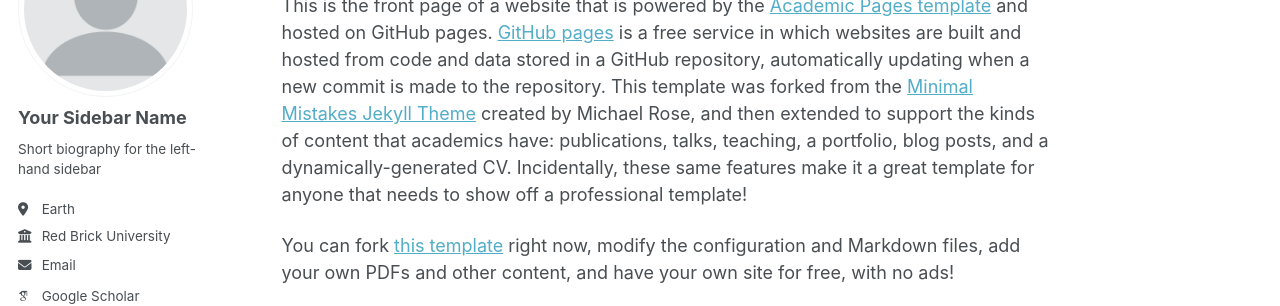
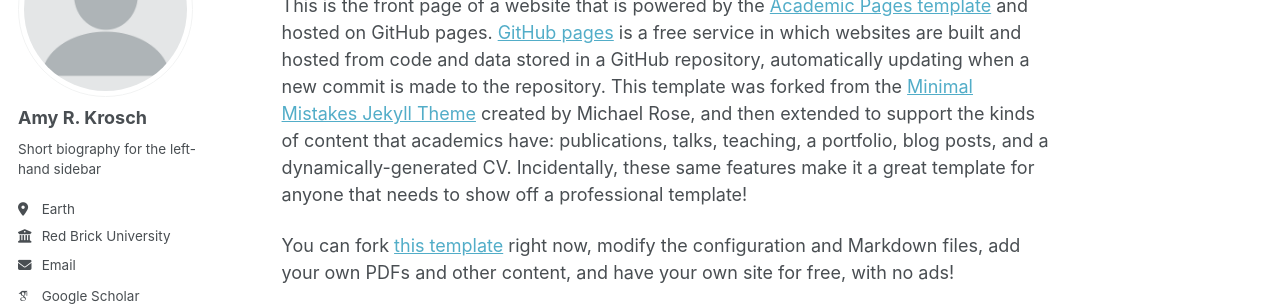
Before and after one commit to amykrosch/amykrosch.github.io, a Jekyll site: the page built from _pages/about.md, in a window 1280 px wide. Shown: the part 179-485 px from the top of the page. Built offline with Jekyll 4.4.1, drawn with Linux system fonts in a browser that asks for light colours; some web fonts are replaced; a script bundle is joined from its source files by our own code; library files that are not in the unit come from our copies.

Commit message:
Update _config.yml

```diff
--- a/_config.yml
+++ b/_config.yml
@@ -24,7 +24,7 @@ repository               : "amykrosch/amykrosch.github.io"
 author:
   # Biographic information
   avatar           : "profile.png"
-  name             : "Your Sidebar Name"
+  name             : "Amy R. Krosch"
   pronouns         : # example: "she/her"
   bio              : "Short biography for the left-hand sidebar"
   location         : "Earth"
```
